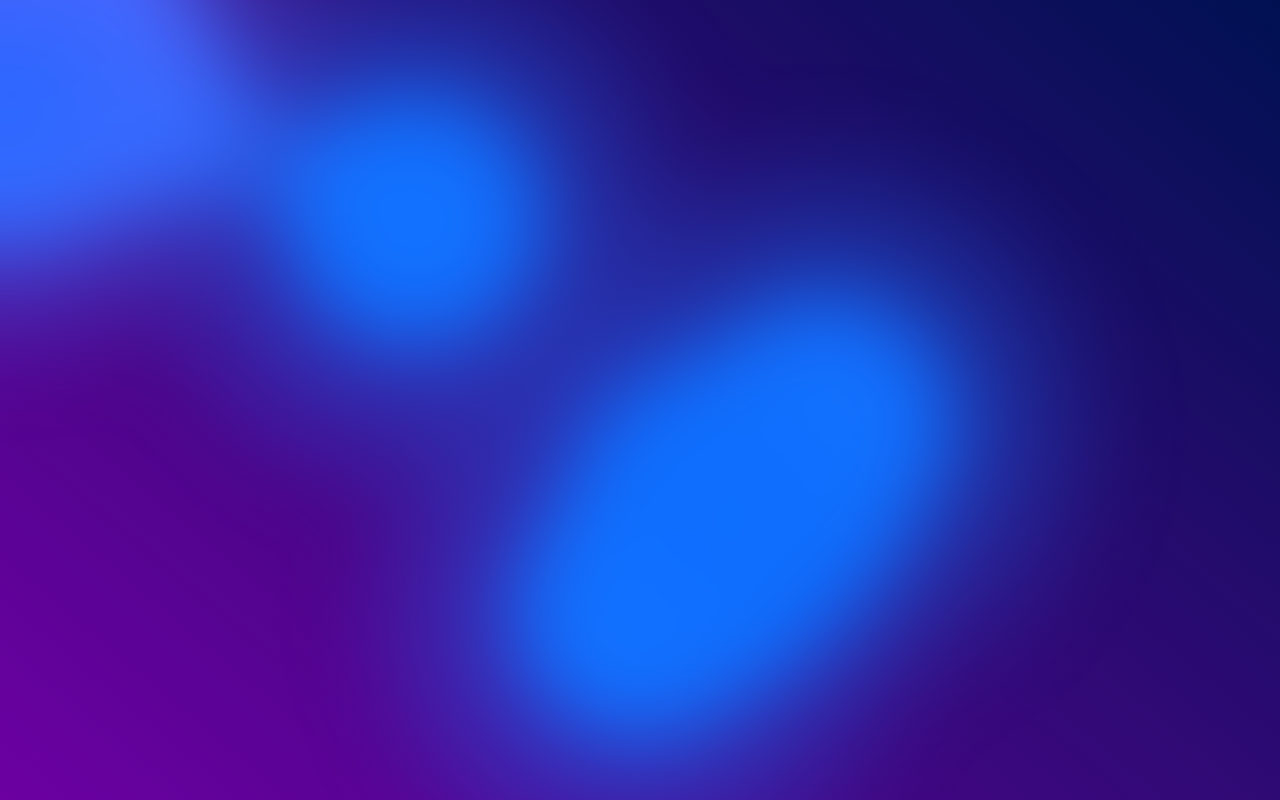
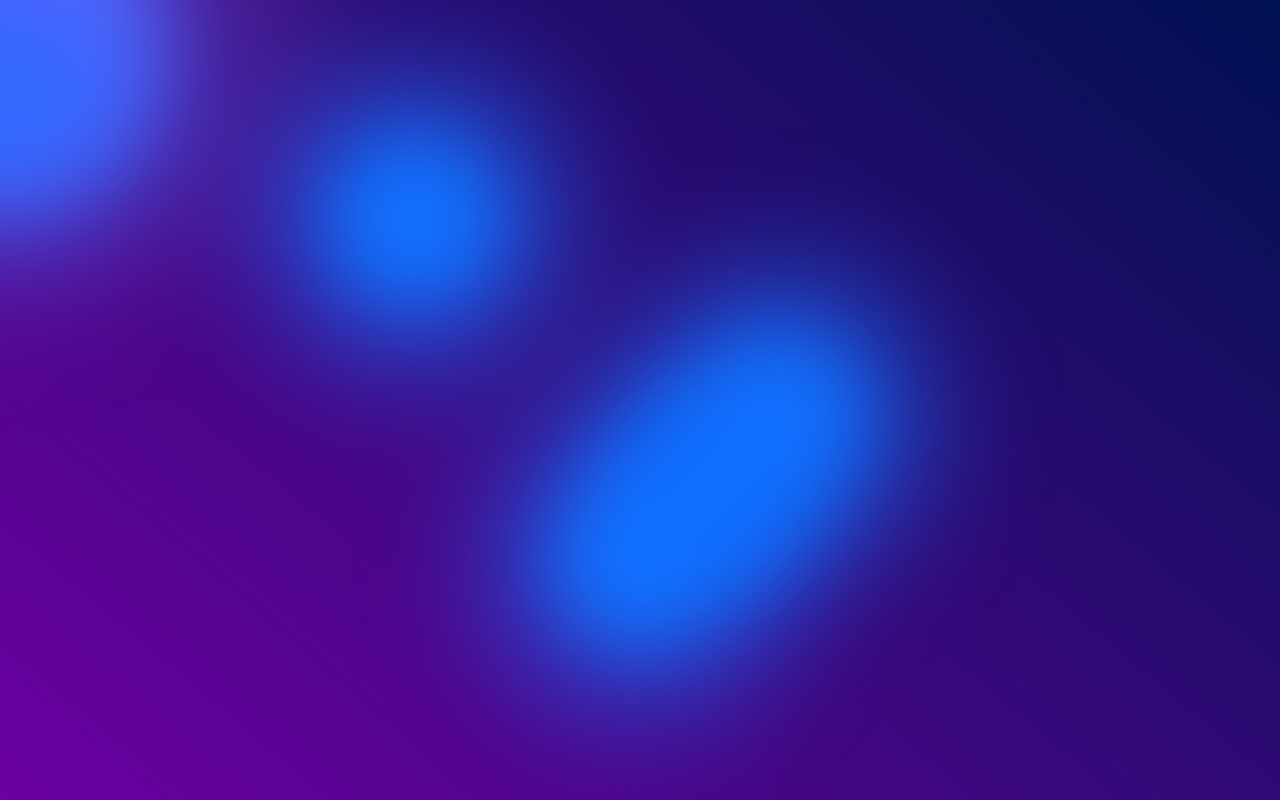
Before and after one commit to TNorsang/CareerPulse, a Next.js app: page / in a window 1280 px wide. Built offline with nearby package versions, Linux system fonts and the light colour scheme.

Commit message:
circle size

```diff
--- a/app/styles/globals.css
+++ b/app/styles/globals.css
@@ -18,7 +18,7 @@ body {
   --color4: 200, 50, 50;
   --color5: 180, 180, 50;
   --color-interactive: 140, 100, 255;
-  --circle-size: 80%;
+  --circle-size: 60%;
   --blending: hard-light;
 }
 
```
